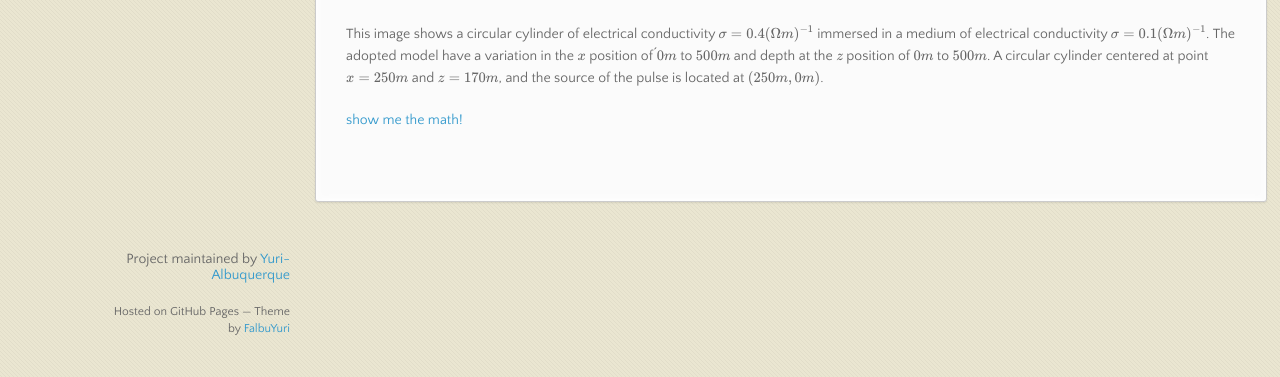
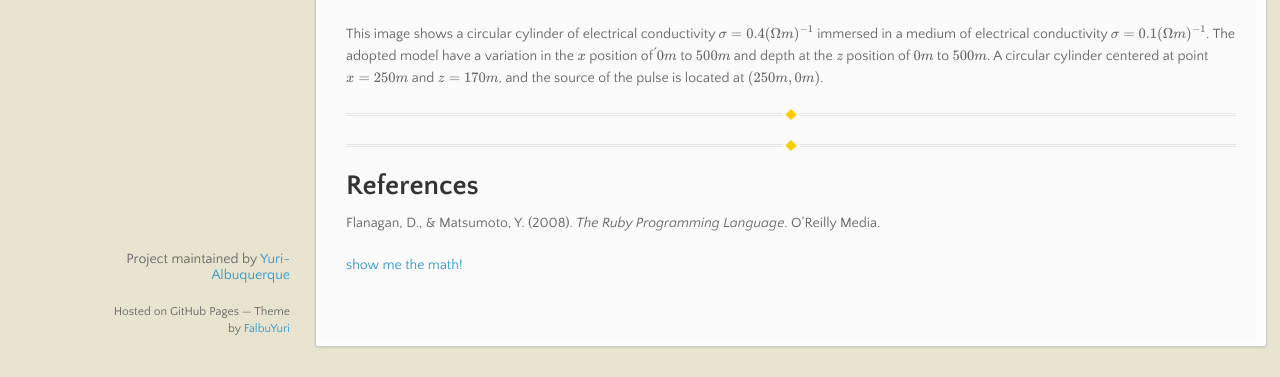
Before and after one commit to Yuri-Albuquerque/yuri_blog, a Jekyll site: the page built from index.md, in a window 1280 px wide and 900 px high, scrolled down 1660 px, cut to the strip 523-900 px from the top of the window. Built offline with Jekyll 4.4.1, drawn with Linux system fonts in a browser that asks for light colours; emoji names are drawn with the system emoji font; formulas are drawn with MathJax 3; our own code applies the rules of GitHub Pages for plain Markdown files.

Commit message:
refenrences

```diff
--- a/index.md
+++ b/index.md
@@ -59,4 +59,10 @@ For instance, observe the prototype bellow.
 
 This image shows a circular cylinder of electrical conductivity \\(\sigma  = 0.4(\Omega m)^{-1}\\) immersed in a medium of electrical conductivity \\(\sigma = 0.1(\Omega m)^{-1}\\). The adopted model have a variation in the \\(x\\) position of ́\\(0 m\\) to  \\(500 m\\) and depth at the \\(z\\) position of \\(0 m\\) to \\(500 m\\). A circular cylinder centered at point \\(x = 250 m\\) and \\(z = 170 m\\), and the source of the pulse is located at \\((250 m, 0 m)\\).
 
+---
+---
+<h1 id='references'>References</h1>
+
+<p>Flanagan, D., &#38; Matsumoto, Y. (2008). <i>The Ruby Programming Language</i>. O&#8217;Reilly Media.</p>
+
 [show me the math!](https://yuri-albuquerque.github.io/yuri_blog/EW)
```
